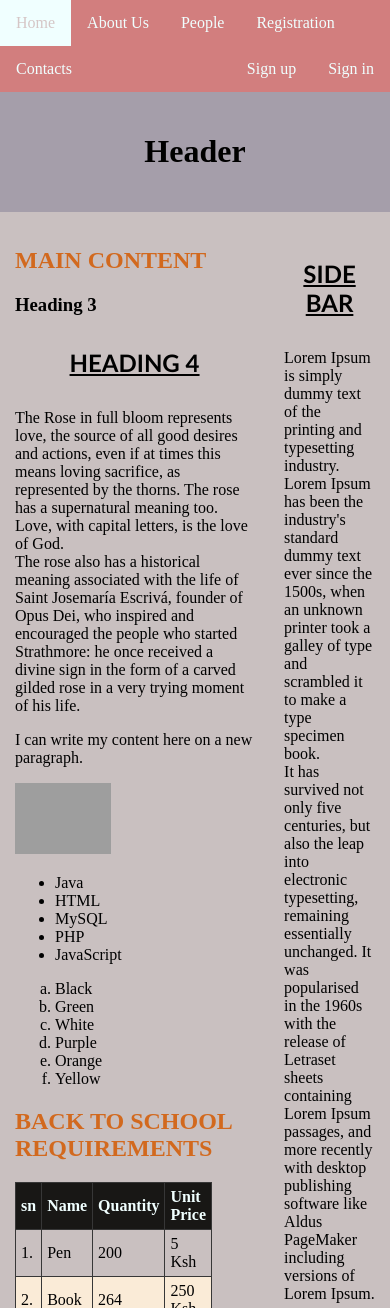
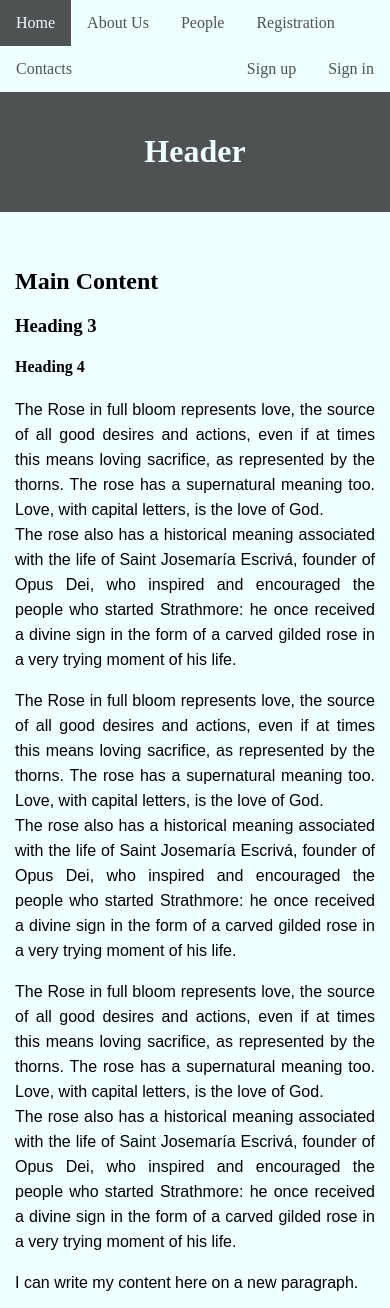
Before and after one commit to BertramChabu/Test4, a PHP site: page / in a window 390 px wide. Shown: the top 1308 px of the page. Run offline with PHP 8.4, Linux system fonts and the light colour scheme; grey boxes are pictures that could not be loaded.

Commit message:
separated the css codes into different files depending on what they are operating on

```diff
--- /dev/null
+++ b/css/contentStyle.css
@@ -0,0 +1,29 @@
+p, li{
+    text-align: justify;
+    font-family: Arial, Helvetica, sans-serif;
+    line-height: 25px;
+}
+img{
+    padding-right: 10px;
+    width: 40%;
+    float: left;
+}
+
+
+.content{
+    float: left;
+    width: 69%;
+    padding: 15px;
+}
+.side_bar{
+    float: left;
+    width: 31%;
+    padding: 15px;
+}
+
+
+@media screen and (max-width: 700px) {
+    .content, .side_bar, img{
+        width: 100%;
+    }
+}
--- /dev/null
+++ b/css/navStyle.css
@@ -0,0 +1,22 @@
+
+.topnav{
+    background-color: azure;
+    overflow: hidden;
+}
+.topnav a{
+    color: #2b2b2bd0;
+    text-decoration: none;
+    float: left;
+    display: block;
+    padding: 14px 16px;
+    text-align: left;
+}
+.topnav a:hover{
+    color: azure;
+    background-color:#2b2b2bd0;
+    text-decoration: none;
+}
+
+.topnav-right{
+    float: right;
+}
--- /dev/null
+++ b/css/structureStyle.css
@@ -0,0 +1,28 @@
+
+body{
+    background-color:azure;
+    margin: 0;
+}
+*{
+    box-sizing: border-box;
+}
+.banner{
+    background-color: #2b2b2bd0;
+    padding: 20px;
+    text-align: center;
+    color: azure;
+}
+
+.row:after{
+    content: " ";
+    display: block;
+    clear: both;
+}
+
+.footer{
+    background-color: #2b2b2bd0;
+    padding: 20px;
+    text-align: center;
+    color: azure;
+    font-size: 0.8em;
+}
--- a/css/style.css
+++ b/css/style.css
@@ -1,143 +1,6 @@
-body{
-    background-color: rgb(201, 192, 192);
-    margin: 0;
-}
 
-*{
-    box-sizing: border-box;
-}
-
-.topnav{
-    background-color: rgb(210, 126, 126);
-    overflow: hidden;
-}
-
-.topnav a{
-    color: azure;
-    text-decoration: none;
-    float: left;
-    display: block;
-    padding: 14px 16px;
-    text-align: left;
-}
-
-.topnav a:hover{
-    color: #d5c6c6;
-    background-color: azure;
-    text-decoration: none;
-}
-
-.topnav-right{
-    float: right;
-}
-
-.banner{
-    background-color: rgba(20, 20, 80, 20%) ;
-    padding: 20px;
-    text-align: center;
-}
-
-.row:after{
-    content: " ";
-    display: block;
-    clear: both;
-}
-
-.content{
-    float: left;
-    width: 69%;
-    padding: 15px;
-}
-
-.sidebar{
-    float: left;
-    width: 31%;
-    padding: 15px;
-}
-
-.footer{
-    background-color: rgba(45, 75, 89, 20%);
-    padding: 20px;
-    text-align: center;
-    font-size: 0.8em;
-}
-
-.main_box{
-    border: 1px;
-    background-color: antiquewhite;
-    width: 50%;
-    /* padding: 2px 15px; */
-    border: 1px solid brown;
-    border-radius: 1px;
-}
-
-.content_box{
-    border: 1px;
-    background-color: antiquewhite;
-    width: 50%;
-    /* padding: 2px 15px; */
-    border: 1px solid brown;
-    border-radius: 1px;
-}
-
-table{
-    border: solid 1px #373737;
-    width: 70%;
-    border-collapse: collapse;
-}
-
-td{
-    border: solid 1px #373737;
-    padding: 5px;
-    text-align: left;
-}
-
-th{
-    background-color: rgba(0, 0, 0, 0.9);
-    color: azure;
-    border: solid 1px #373737;
-    padding: 5px;
-    text-align: left;
-}
-
-tr:nth-child(odd){
-    background-color: antiquewhite;
-}
-
-tr:hover{
-    background-color:rgb(178, 147, 108);
-}
-
-h2{
-    color: chocolate;
-    text-transform: uppercase;
-    text-align: left;
-}
-
-h4{
-    text-align: center;
-    color: black;
-    font-weight: bold;
-    font-family: 'Gill Sans', 'Gill Sans MT', Calibri, 'Trebuchet MS', sans-serif;
-    text-decoration: underline;
-    font-size: 24px;
-    text-transform: uppercase;
-}
-
-input[type=text], input[type=email]{
-    padding: 12px 20px;
-    width: 70%;
-    border: 2px solid #373737;
-    border-radius: 4px;
-    font-size: 1.8em;
-    box-sizing: border-box;
-    margin: 8px 0;
-}
-
-.contact_us label{
-    font-size: 1.8em;
-}
-
-textarea{
-    font-family: 'Courier New', Courier, monospace ;
-}
+@import url('structureStyle.css');
+@import url('navStyle.css');
+@import url('contentStyle.css');
+@import url('tableStyle.css');
+@import url('formStyle.css');
--- /dev/null
+++ b/css/tableStyle.css
@@ -0,0 +1,24 @@
+
+table{
+    border: solid 1px #2b2b2bd0;
+    width: 70%;
+    border-collapse: collapse;
+}
+td{
+    border: solid 1px #2b2b2bd0;
+    padding: 5px;
+    text-align: left;
+}
+th{
+    background-color: rgba(75, 22, 22, 0.9);
+    color: azure;
+    border: solid 1px #2b2b2bd0;
+    padding: 5px;
+    text-align: left;
+}
+tr:nth-child(odd){
+    background-color: #2b2b2bd0;
+}
+tr:hover{
+    background-color: #4b4646d0;
+}
--- a/index.html
+++ b/index.html
@@ -34,6 +34,15 @@
                     of God. <br>The rose also has a historical meaning associated with the life of Saint Josemaría Escrivá, founder of Opus Dei,
                     who inspired and encouraged the people who started Strathmore: he once received a divine sign in the form of a carved gilded rose in a very trying moment of his life.</p>
 
+                <p>The Rose in full bloom represents love, the source of all good desires and actions, even if at times this means loving
+                    sacrifice, as represented by the thorns. The rose has a supernatural meaning too. Love, with capital letters, is the love
+                    of God. <br>The rose also has a historical meaning associated with the life of Saint Josemaría Escrivá, founder of Opus Dei,
+                    who inspired and encouraged the people who started Strathmore: he once received a divine sign in the form of a carved gilded rose in a very trying moment of his life.</p>
+
+                    <p>The Rose in full bloom represents love, the source of all good desires and actions, even if at times this means loving
+                    sacrifice, as represented by the thorns. The rose has a supernatural meaning too. Love, with capital letters, is the love
+                    of God. <br>The rose also has a historical meaning associated with the life of Saint Josemaría Escrivá, founder of Opus Dei,
+                    who inspired and encouraged the people who started Strathmore: he once received a divine sign in the form of a carved gilded rose in a very trying moment of his life.</p>
         <!-- Start of a new paragraph -->
         <p>I can write my content here on a new paragraph.</p>
 
```
Also changed, not shown: css/formStyle.css (added, +28 -0 lines).
